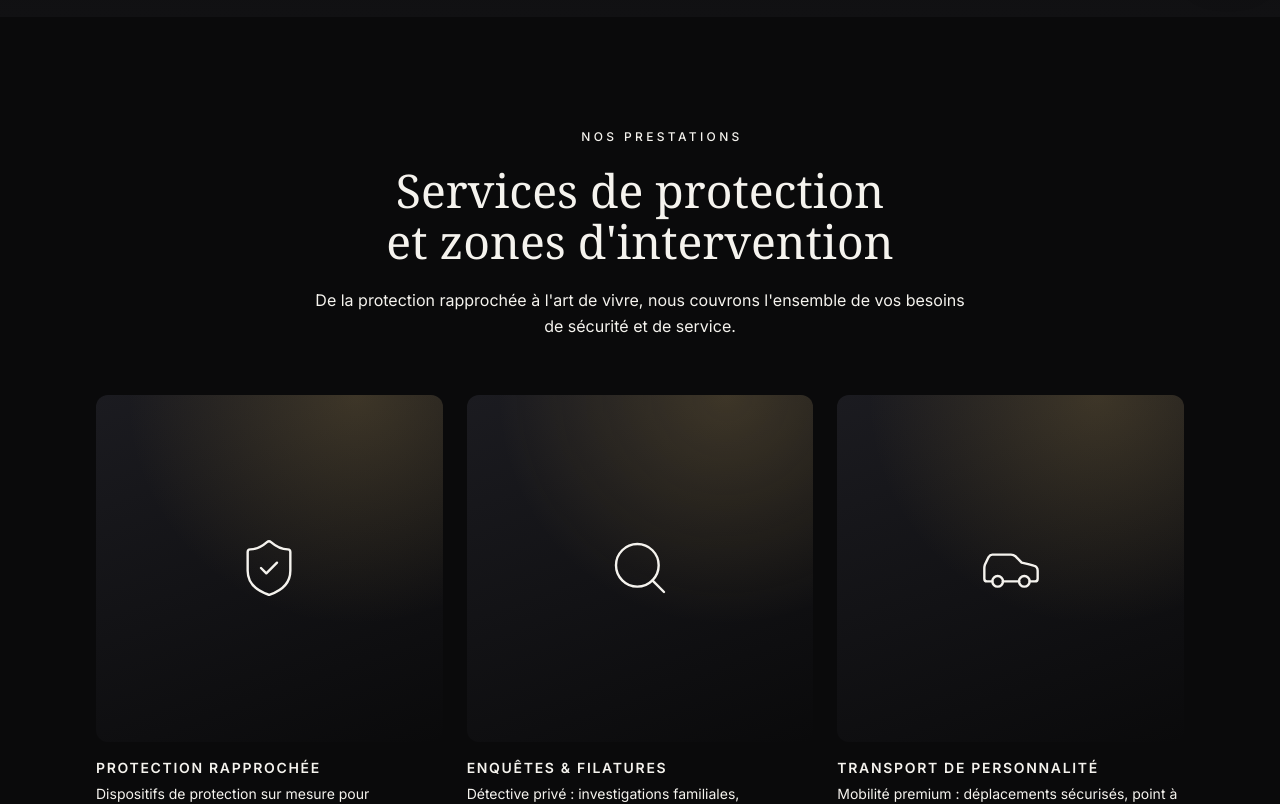
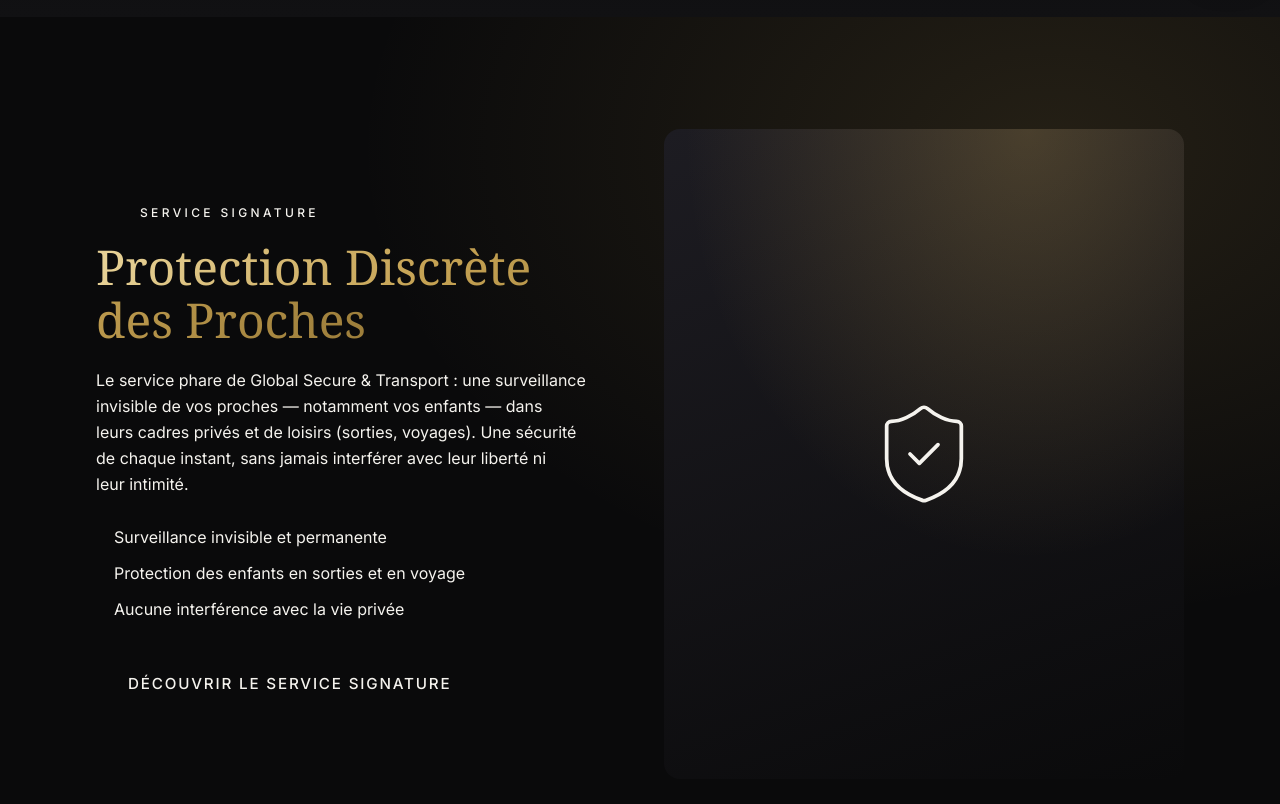
Before and after one commit to Myre311/s-curite, a Next.js app: page / in a window 1280 px wide. Shown: the part 800-1604 px from the top of the page. Built offline with nearby package versions, Linux system fonts and the light colour scheme.

Commit message:
accueil: section premium 'Protection Discrète des Proches' (service signature du document) au-dessus des prestations

```diff
--- a/src/app/page.tsx
+++ b/src/app/page.tsx
@@ -12,7 +12,7 @@
  Plus,
 } from "lucide-react";
 import { Container } from "@/components/ui/container";
-import { SectionHeading } from "@/components/ui/section-heading";
+import { SectionHeading, Eyebrow } from "@/components/ui/section-heading";
 import { Reveal } from "@/components/ui/reveal";
 import { Button } from "@/components/ui/button";
 import { HomeHero } from "@/components/sections/home-hero";
@@ -33,6 +33,62 @@
  return (
  <>
  <HomeHero />
+
+ {/* 0. Service signature / premium — au-dessus des prestations */}
+ <section className="relative overflow-hidden py-20 sm:py-28">
+ <div
+ aria-hidden
+ className="absolute inset-0 bg-[radial-gradient(90%_90%_at_82%_15%,rgba(197,162,83,0.14),transparent_60%)]"
+ />
+ <Container className="relative">
+ <div className="grid items-center gap-12 lg:grid-cols-2">
+ <Reveal>
+ <Eyebrow>{home.signature.eyebrow}</Eyebrow>
+ <h2 className="mt-5 font-serif text-3xl font-medium leading-[1.1] sm:text-4xl md:text-5xl">
+ <span className="text-gold-gradient">{home.signature.title}</span>
+ </h2>
+ <p className="mt-5 max-w-xl text-pretty leading-relaxed text-blanc/75">
+ {home.signature.body}
+ </p>
+ <ul className="mt-7 space-y-3">
+ {home.signature.points.map((pt) => (
+ <li key={pt} className="flex items-start gap-3 text-blanc/85">
+ <span
+ aria-hidden
+ className="mt-2 h-1.5 w-1.5 shrink-0 rounded-full bg-or"
+ />
+ {pt}
+ </li>
+ ))}
+ </ul>
+ <div className="mt-9">
+ <Button href={home.signature.cta.href} size="lg">
+ {home.signature.cta.label}
+ </Button>
+ </div>
+ </Reveal>
+
+ {/* Visuel premium */}
+ <Reveal delay={0.1}>
+ <div className="relative aspect-[4/5] overflow-hidden rounded-2xl">
+ <div
+ aria-hidden
+ className="absolute inset-0 bg-[radial-gradient(120%_120%_at_70%_0%,rgba(197,162,83,0.28),transparent_55%),linear-gradient(160deg,#1d1c22,#0a0a0b)]"
+ />
+ <div
+ aria-hidden
+ className="absolute inset-0 bg-gradient-to-t from-noir via-transparent to-transparent"
+ />
+ <ShieldCheck
+ aria-hidden
+ className="absolute left-1/2 top-1/2 h-28 w-28 -translate-x-1/2 -translate-y-1/2 text-or/35"
+ strokeWidth={0.8}
+ />
+ </div>
+ </Reveal>
+ </div>
+ </Container>
+ </section>
 
  {/* 1. Services + zones d'intervention */}
  <section id="services" className="scroll-mt-24 py-24 sm:py-28">
--- a/src/content/home.ts
+++ b/src/content/home.ts
@@ -9,6 +9,21 @@
       "Global Secure & Transport accompagne dirigeants, familles et personnalités exigeantes avec une maîtrise totale et une confidentialité absolue.",
     primaryCta: { label: "Demande de devis confidentielle", href: "/contact" },
     secondaryCta: { label: "Découvrir nos services", href: "#services" },
+  },
+
+  signature: {
+    eyebrow: "Service signature",
+    title: "Protection Discrète des Proches",
+    body: "Le service phare de Global Secure & Transport : une surveillance invisible de vos proches — notamment vos enfants — dans leurs cadres privés et de loisirs (sorties, voyages). Une sécurité de chaque instant, sans jamais interférer avec leur liberté ni leur intimité.",
+    points: [
+      "Surveillance invisible et permanente",
+      "Protection des enfants en sorties et en voyage",
+      "Aucune interférence avec la vie privée",
+    ],
+    cta: {
+      label: "Découvrir le service signature",
+      href: "/services/protection-rapprochee",
+    },
   },
 
   value: {
```
